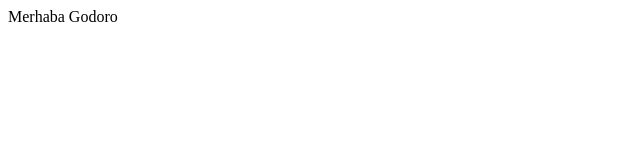
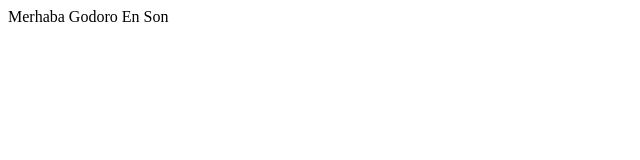
Before and after one commit to godoro-education/latestone, a plain HTML site: page web/index.html in a window 1280 px wide. Shown: the full height of the page, 0-640 px from the left. Drawn offline with Linux system fonts and the light colour scheme.

Commit message:
En son düzelttim

```diff
--- a/web/index.html
+++ b/web/index.html
@@ -11,6 +11,6 @@
     <meta name="viewport" content="width=device-width, initial-scale=1.0">
   </head>
   <body>
-    <div>Merhaba Godoro</div>
+    <div>Merhaba Godoro En Son</div>
   </body>
 </html>
```
